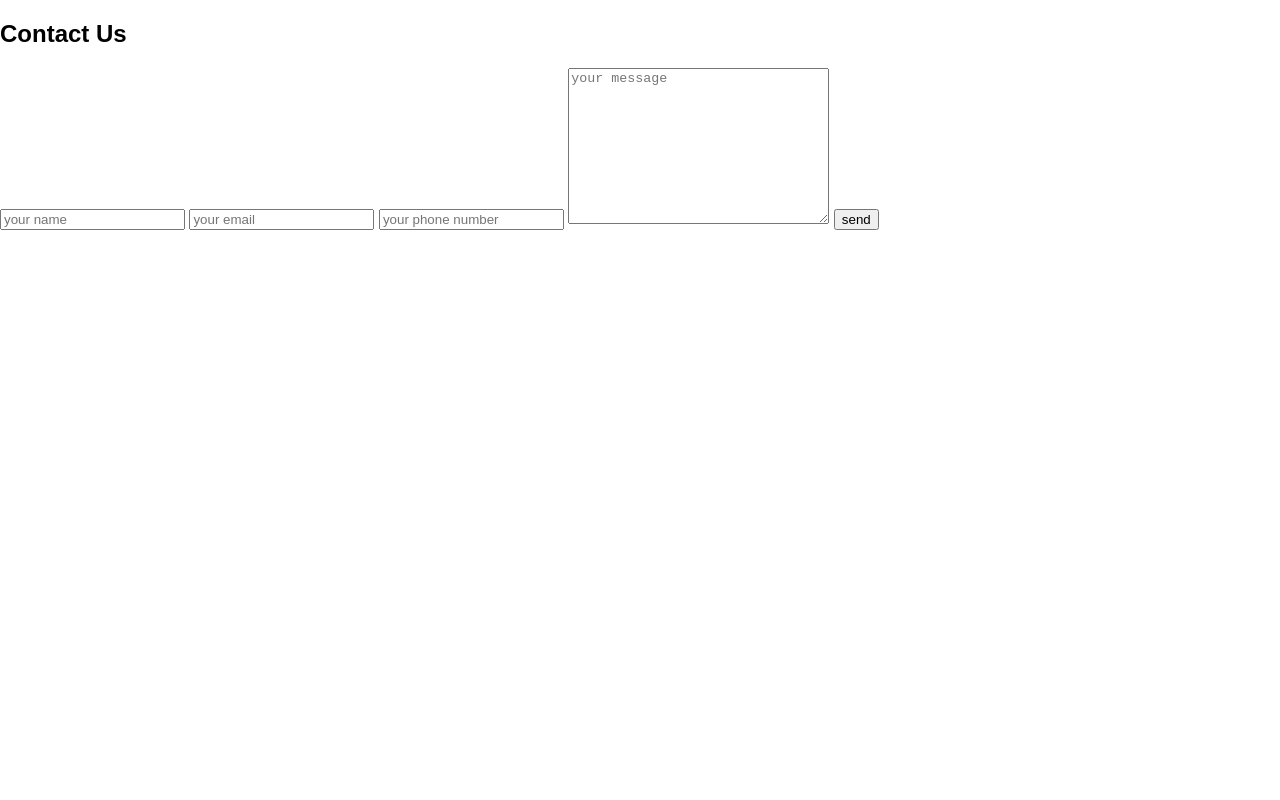
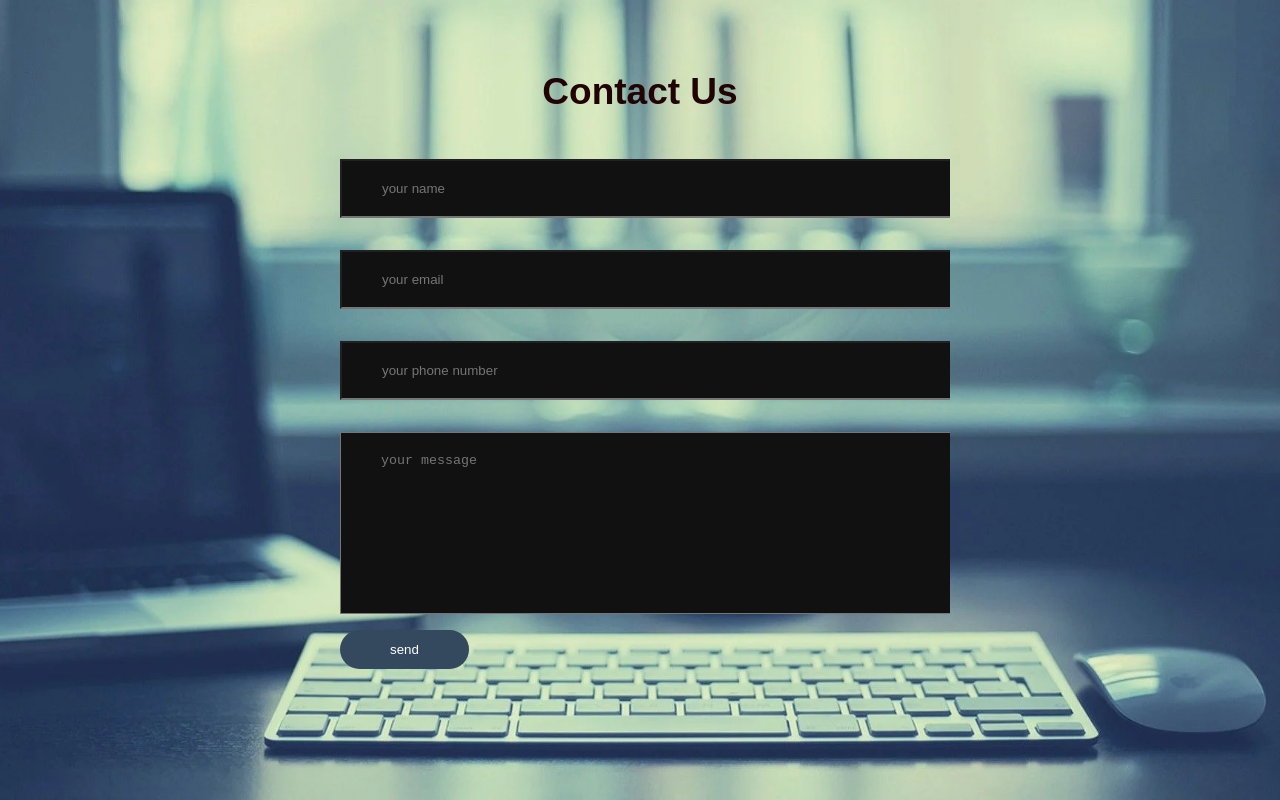
Before and after one commit to Akano-org/first-site, a plain HTML site: page contact.html in a window 1280 px wide. Drawn offline with Linux system fonts and the light colour scheme.

Commit message:
contact.html done

```diff
--- a/style.css
+++ b/style.css
@@ -129,13 +129,57 @@ ul.ion li {
 ul.ion li a{
     color: #333;
 }
-.contact{
-    background: #101010;
-    height: 100%;
+.section-contact{
+    height: 100vh;
+    background:url(contact-us-baground-image.webp) no-repeat center;
+    background-size: cover;
+    padding: 40px 0;
+
+}
+.section-contact h1{
+    text-align: center;
+    color: #210303;
+    font-size: 37px;
+    font-style: none;
+
+}
+.contact-form{
+    max-width: 600px;
+    margin: auto;
+    padding: 0 10px;
+    overflow: hidden;
+    display: flex;
+    flex-direction: column;
+    justify-content: space-around;
+    align-items: initial;
+}
+.contact-form-text{
     width: 100%;
-    min-height: 100vh;
-    display: grid;
-    grid-template-columns: repeat(2,2fr);
-    align-items: center;
-    grid-gap: 6rem;
+    margin: 16px 0;
+    padding: 20px 40px;
+    background: #111;
+    outline: none;
+    color: #ddd;
+    transition: 0.5s;
 }
+.contact-form-text :focus{
+    box-shadow: 0 0 10px 4px #34495e;
+}
+
+textarea.contact-form-text{
+    resize: none;
+    height: 140px;
+}
+.contact-form-btn{
+    border: 0;
+    background: #34495e;
+    color: #fff;
+    padding: 12px 50px;
+    border-radius: 20px;
+    cursor: pointer;
+    transition: 0.5s;
+    width: fit-content;
+}
+.contact-form-btn :hover{
+    background: #2980b9;
+}
```
Also changed, not shown: contact-us-baground-image.webp (renamed from contact us baground image.webp).
